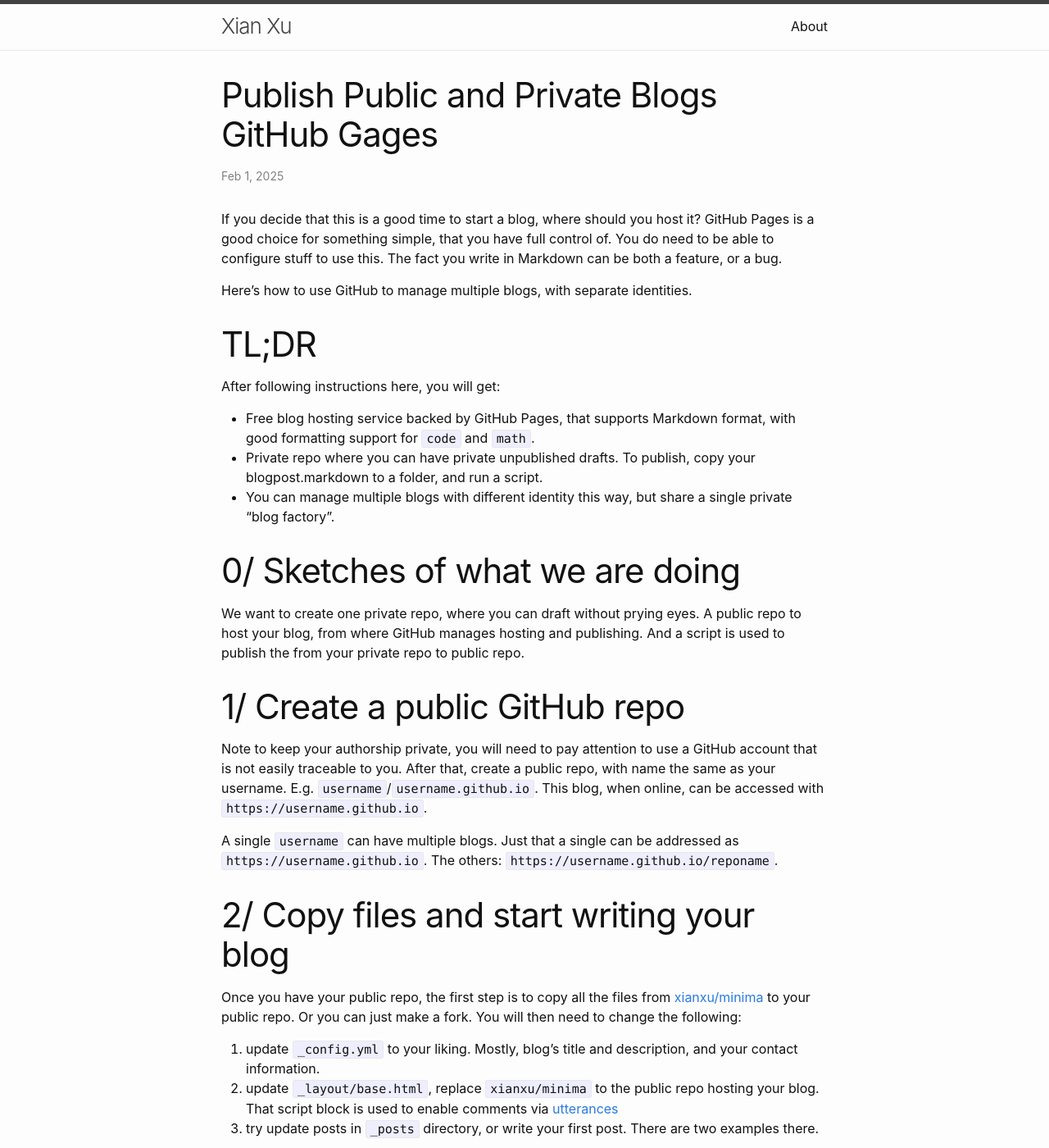
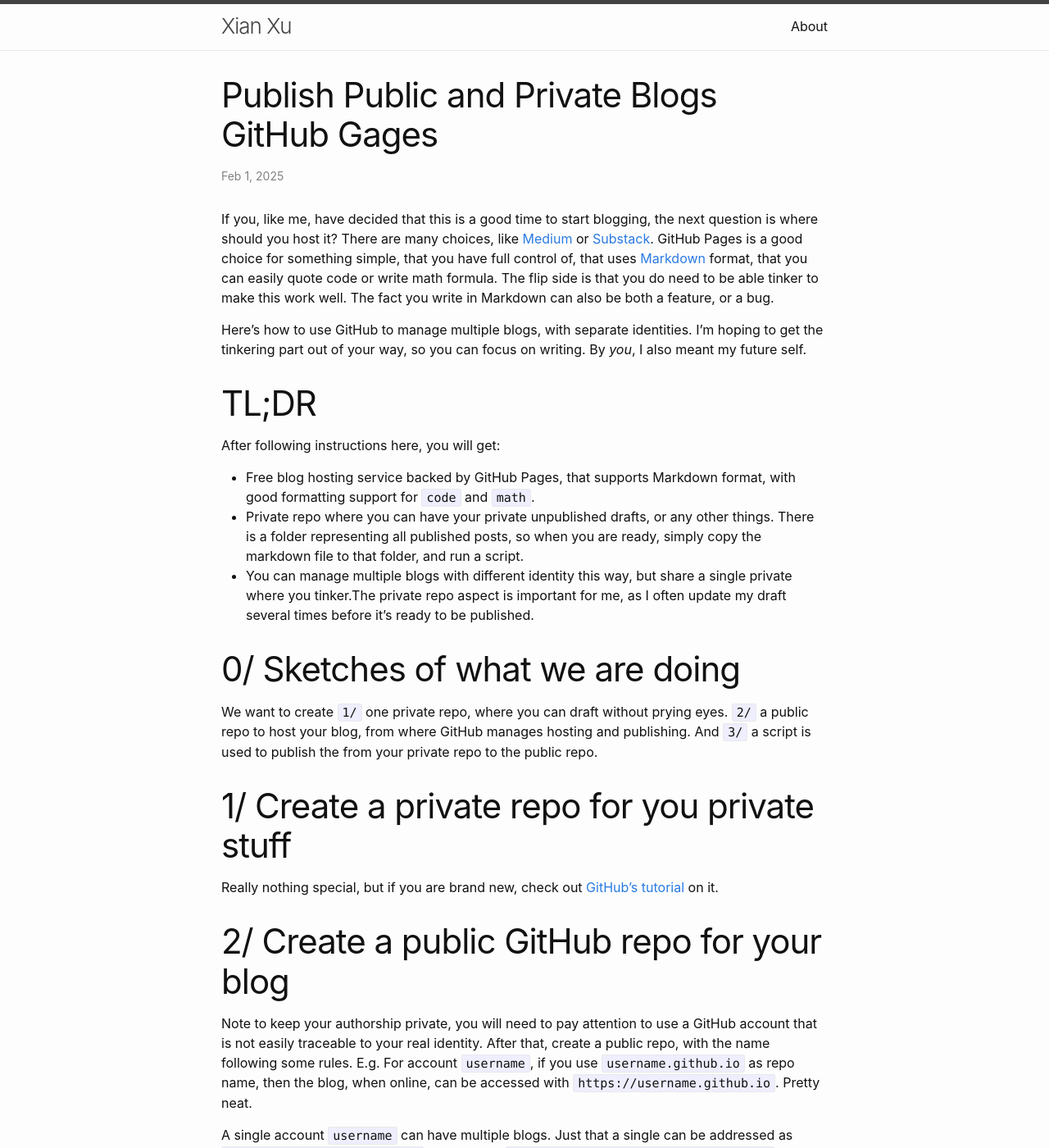
Before and after one commit to xianxu/xianxu.github.io, a Jekyll site: the page built from _posts/2025-02-01-github.io.markdown, in a window 1280 px wide and 1400 px high. Shown: the whole window at 82% size. Built offline with Jekyll 4.4.1, drawn with Linux system fonts in a browser that asks for light colours; comment, search, counter and statistics services are not loaded; some of the changed text lies outside the part shown.

Commit message:
Sync latest _posts from private repo

````diff
--- a/_posts/2025-02-01-github.io.markdown
+++ b/_posts/2025-02-01-github.io.markdown
@@ -6,37 +6,39 @@
 comments: true
 ---
 
-If you decide that this is a good time to start a blog, where should you host it? GitHub Pages is a good choice for something simple, that you have full control of. You do need to be able to configure stuff to use this. The fact you write in Markdown can be both a feature, or a bug.
+If you, like me, have decided that this is a good time to start blogging, the next question is where should you host it? There are many choices, like [Medium](https://medium.com/) or [Substack](https://substack.com/about). GitHub Pages is a good choice for something simple, that you have full control of, that uses [Markdown](https://en.wikipedia.org/wiki/Markdown) format, that you can easily quote code or write math formula. The flip side is that you do need to be able tinker to make this work well. The fact you write in Markdown can also be both a feature, or a bug.
 
-Here's how to use GitHub to manage multiple blogs, with separate identities.
+Here's how to use GitHub to manage multiple blogs, with separate identities. I'm hoping to get the tinkering part out of your way, so you can focus on writing. By *you*, I also meant my future self.
 
 # TL;DR
 
 After following instructions here, you will get:
 
 * Free blog hosting service backed by GitHub Pages, that supports Markdown format, with good formatting support for `code` and `math`.
-* Private repo where you can have private unpublished drafts. To publish, copy your blogpost.markdown to a folder, and run a script.
-* You can manage multiple blogs with different identity this way, but share a single private "blog factory".
+* Private repo where you can have your private unpublished drafts, or any other things. There is a folder representing all published posts, so when you are ready, simply copy the markdown file to that folder, and run a script.
+* You can manage multiple blogs with different identity this way, but share a single private where you tinker.The private repo aspect is important for me, as I often update my draft several times before it's ready to be published.
 
 # 0/ Sketches of what we are doing
 
-We want to create one private repo, where you can draft without prying eyes. A public repo to host your blog, from where GitHub manages hosting and publishing. And a script is used to publish the from your private repo to public repo.
+We want to create `1/` one private repo, where you can draft without prying eyes. `2/` a public repo to host your blog, from where GitHub manages hosting and publishing. And `3/` a script is used to publish the from your private repo to the public repo.
 
-# 1/ Create a public GitHub repo
+# 1/ Create a private repo for you private stuff
 
-Note to keep your authorship private, you will need to pay attention to use a GitHub account that is not easily traceable to you. After that, create a public repo, with name the same as your username. E.g. `username`/`username.github.io`. This blog, when online, can be accessed with `https://username.github.io`.
+Really nothing special, but if you are brand new, check out [GitHub's tutorial](https://docs.github.com/en/repositories/creating-and-managing-repositories/quickstart-for-repositories) on it.
 
-A single `username` can have multiple blogs. Just that a single can be addressed as `https://username.github.io`. The others: `https://username.github.io/reponame`.
+# 2/ Create a public GitHub repo for your blog
 
-# 2/ Copy files and start writing your blog
+Note to keep your authorship private, you will need to pay attention to use a GitHub account that is not easily traceable to your real identity. After that, create a public repo, with the name following some rules. E.g. For account `username`, if you use `username.github.io` as repo name, then the blog, when online, can be accessed with `https://username.github.io`. Pretty neat.
 
-Once you have your public repo, the first step is to copy all the files from [xianxu/minima](https://github.com/xianxu/minima) to your public repo. Or you can just make a fork. You will then need to change the following:
+A single account `username` can have multiple blogs. Just that a single can be addressed as `https://username.github.io`. The others: `https://username.github.io/reponame`. There's that.
+
+Once you have your public repo set up, we will need to set up some bare bone code and configs, that is your blog. The first step is to copy all the files from [xianxu/minima](https://github.com/xianxu/minima) to your public repo. Or you can just make a fork. You will then need to change the following:
 
 1. update `_config.yml` to your liking. Mostly, blog's title and description, and your contact information.
-2. update `_layout/base.html`, replace `xianxu/minima` to the public repo hosting your blog. That script block is used to enable comments via [utterances](https://utteranc.es)
+2. update `_layout/base.html`, replace `xianxu/minima` to the public repo hosting your blog. That HTML script block is used to enable comments via [utterances](https://utteranc.es). If you don't want comment, you can remove that block and have a totally static blog.
 3. try update posts in `_posts` directory, or write your first post. There are two examples there.
 
-After that, commit and push. Your blog should show up in `username.github.io` soon.
+After that, commit and push to GitHub. Your blog should show up in `https://username.github.io` soon. You can check the status of it, by checking the Repo > Settings (top bar) > Pages (left bar in Settings). If successful, you should see a message like *"Your site is live at https://username.github.io"*.
 
 Locally, you can take a preview of how it looks like. You can use any Markdown viewer to read the markdown file formatted. I use `glow`.
 
@@ -44,7 +46,8 @@
 
 # 3/ Using a private repo as a staging area
 
-If you want to hide some part of the blog from public, let's say during writing, you can pick any private repo, create a folder with the following structure:
+OK, so by now you have a blog website up. If you want to hide some part of the blog from public, let's say during writing, you can pick any private repo, create a folder with the following structures.
+
 
 ```
 blogs/
@@ -58,9 +61,11 @@
     ...
 ```
 
-And the publish.sh looks like the following. It basically fetches the public repo, override the _posts folder with what's currently in the private repo. Easy enough! When I want to actually publish, I'd copy from file from draft/ directory to _posts/ directory in my private repo, and run `./publish.sh`.
+I hope the structure is self explanatory. Basically, private repo is private, and we use a script to publish what's in `_posts`, to pre-configured (in the script) public GitHub destinations.
 
-All you need to do is to replace `USERNAME` and `USEREMAIL`.
+And the publish.sh looks like the following. It basically fetches the public repo, override the `_posts` folder with what's currently in the private repo's `\_post folder`. Easy enough! When I want to actually publish, I'd copy from file from draft/ directory to `_posts` directory in my private repo, and run `./publish.sh`.
+
+All you need to do is to replace `USERNAME` and `USEREMAIL`. Do read the script in full though, pays to understand what those automation is doing.
 
 ```sh
 #!/bin/bash
@@ -95,11 +100,11 @@
 echo "Sync complete!"
 ```
 
-# 4/ Keep things really private
+# 4/ And One More Thing: Keep things really private
 
-To really keep things private, you will need to make sure your identity used of your *secret* blog is not traced back to your real identity, at least not easily traceable. To do that, something to think about:
+To really keep things private, you will need to make sure your identity used of your *secret* yet public blog is not traced back to your real identity, or your private repo. At least not easily traceable. To do that, something to think about:
 
 1. Use a new email address.
 2. Use a new GitHub account.
-3. Generate [PAT](https://docs.github.com/en/authentication/keeping-your-account-and-data-secure/managing-your-personal-access-tokens), not using SSH.
+3. Generate [PAT](https://docs.github.com/en/authentication/keeping-your-account-and-data-secure/managing-your-personal-access-tokens), not using SSH to clone, as PAT token can be stored locally in your machine, yet SSH keys need to be uploaded to your public blog repo.
 4. Check the publish.sh script, to make sure it does not pick up from global git settings that might reveal your identity.
````
